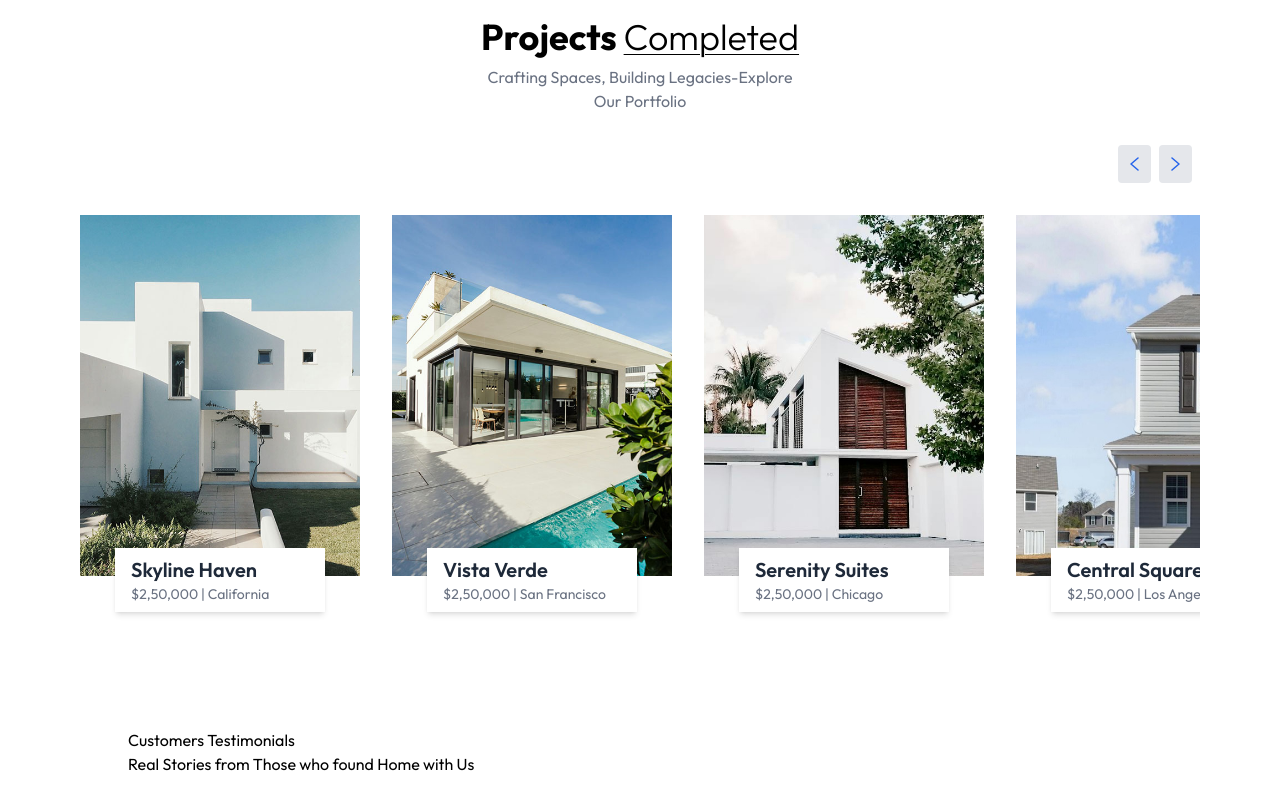
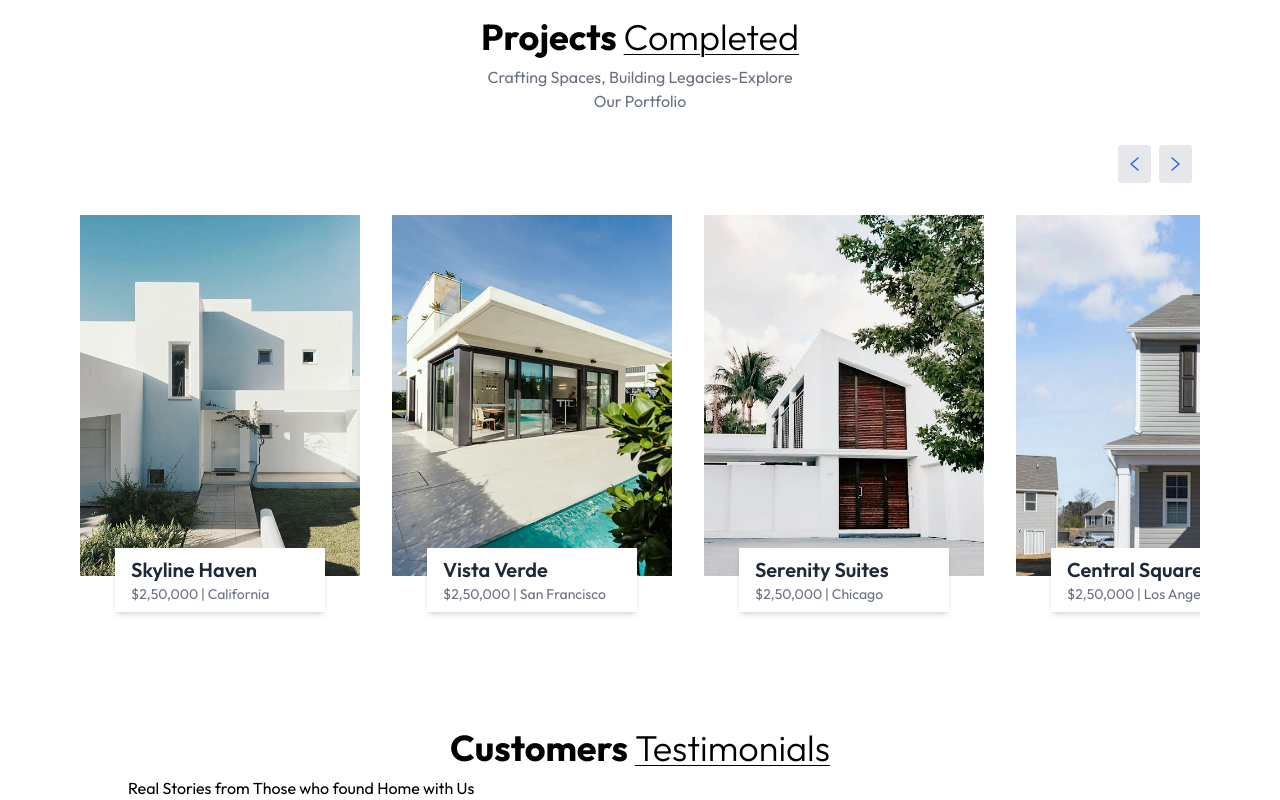
Before and after one commit to AbdullahiAbdulganiyu/Real-Estate, a React (Vite) app: page / in a window 1280 px wide. Shown: the part 1751-2551 px from the top of the page. Before the commit the page ends 2527 px from the top, so only its background shows below. Built offline with nearby package versions, Linux system fonts and the light colour scheme.

Commit message:
adding some classes to nicely format the header and span

```diff
--- a/src/components/Testimonials.jsx
+++ b/src/components/Testimonials.jsx
@@ -6,8 +6,11 @@
       className="container mx-auto px-10 lg:px-32 w-full overflow-hidden"
       id="Testimonials"
     >
-      <h1>
-        Customers <span>Testimonials</span>
+      <h1 className="text-2xl sm:text-4xl font-bold mb-2 text-center">
+        Customers{" "}
+        <span className="underline underline-offset-4 decoration-1 under font-light">
+          Testimonials
+        </span>
       </h1>
       <p>Real Stories from Those who found Home with Us</p>
     </div>
```
